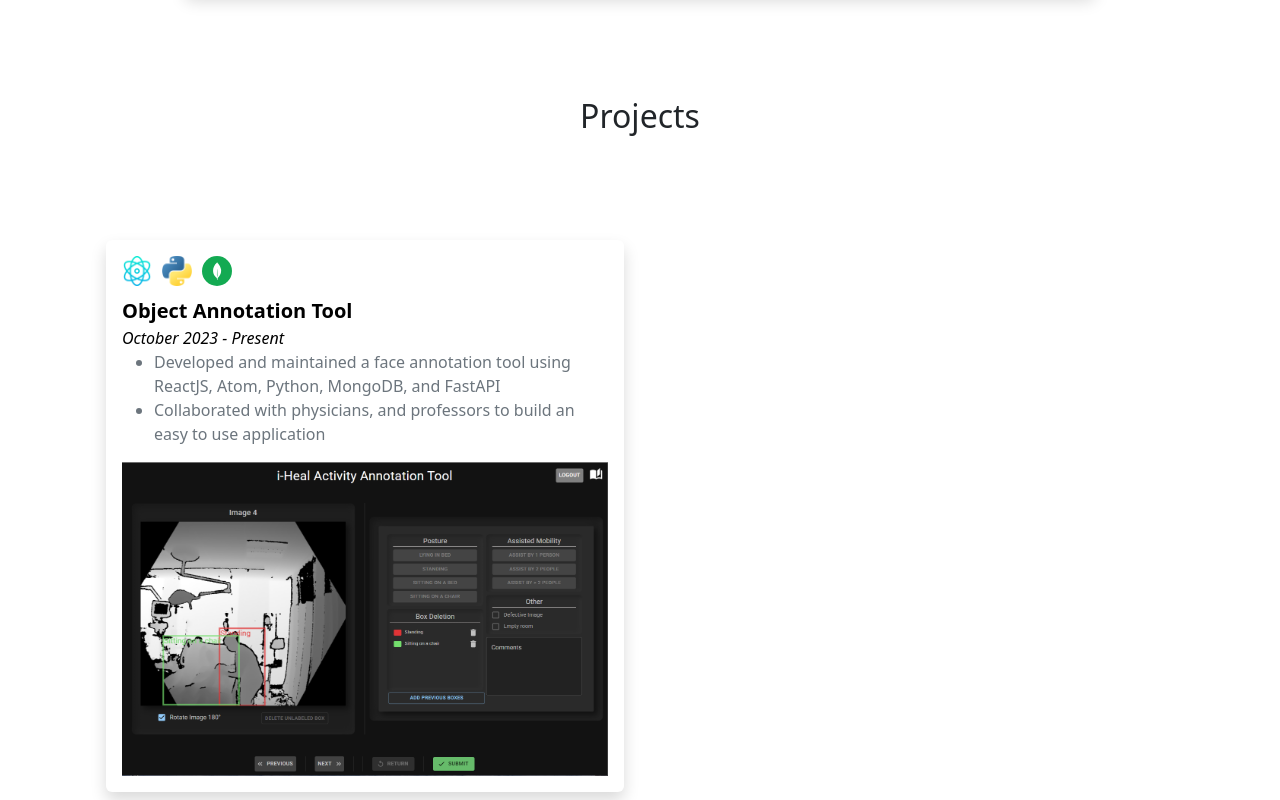
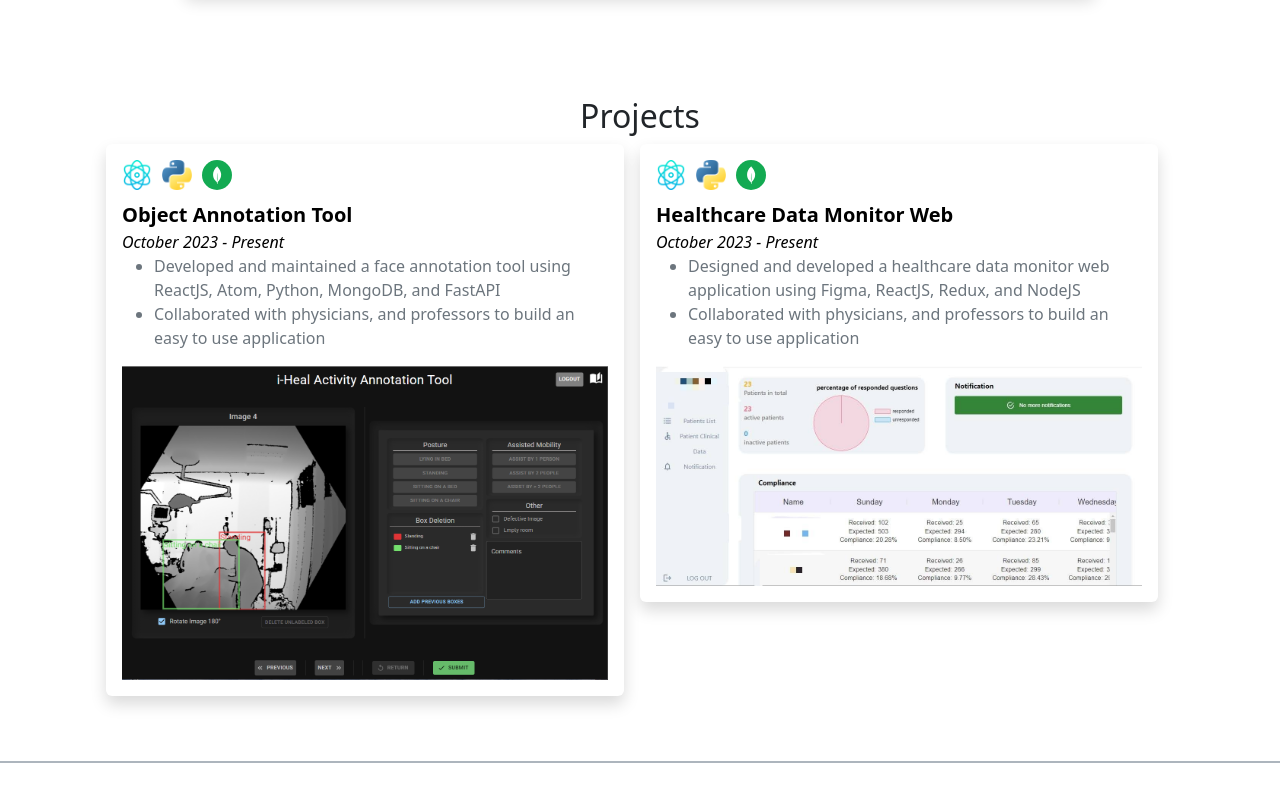
Before and after one commit to jimmysoccer/Jimmy_Soccer, a React (Create React App) app: page / in a window 1280 px wide. Shown: the part 1160-1960 px from the top of the page. Built offline with nearby package versions, Linux system fonts and the light colour scheme.

Commit message:
modify projects mansory

```diff
--- a/src/components/pages/Projects.js
+++ b/src/components/pages/Projects.js
@@ -53,13 +53,9 @@ export default function Projects({ hideHeader = false }) {
           </p>
         </div>
       )}
-      <Masonry
-        columns={2}
-        spacing={2}
-        className='container justify-content-center'
-      >
-        {projects.map((project, index) => {
-          if (hideHeader && index > 1) return <div key={`work-${index}`}></div>;
+      <Masonry columns={2} spacing={2} className='container '>
+        {(hideHeader ? projects.slice(0, 2) : projects).map(
+          (project, index) => {
             return (
               <div
                 key={`projects-${index}`}
@@ -72,7 +68,10 @@ export default function Projects({ hideHeader = false }) {
                 >
                   <div>
                     {project.techStack.map((tech) => (
-                    <TechStackIcon key={`projects-tech-${tech}`} stack={tech} />
+                      <TechStackIcon
+                        key={`projects-tech-${tech}`}
+                        stack={tech}
+                      />
                     ))}
                   </div>
                   <div className='fs-5 fw-bold text-black'>
@@ -112,7 +111,8 @@ export default function Projects({ hideHeader = false }) {
                 </Link>
               </div>
             );
-        })}
+          }
+        )}
       </Masonry>
     </motion.div>
   );
```
Lines whose indentation alone changed are shown as unchanged.
